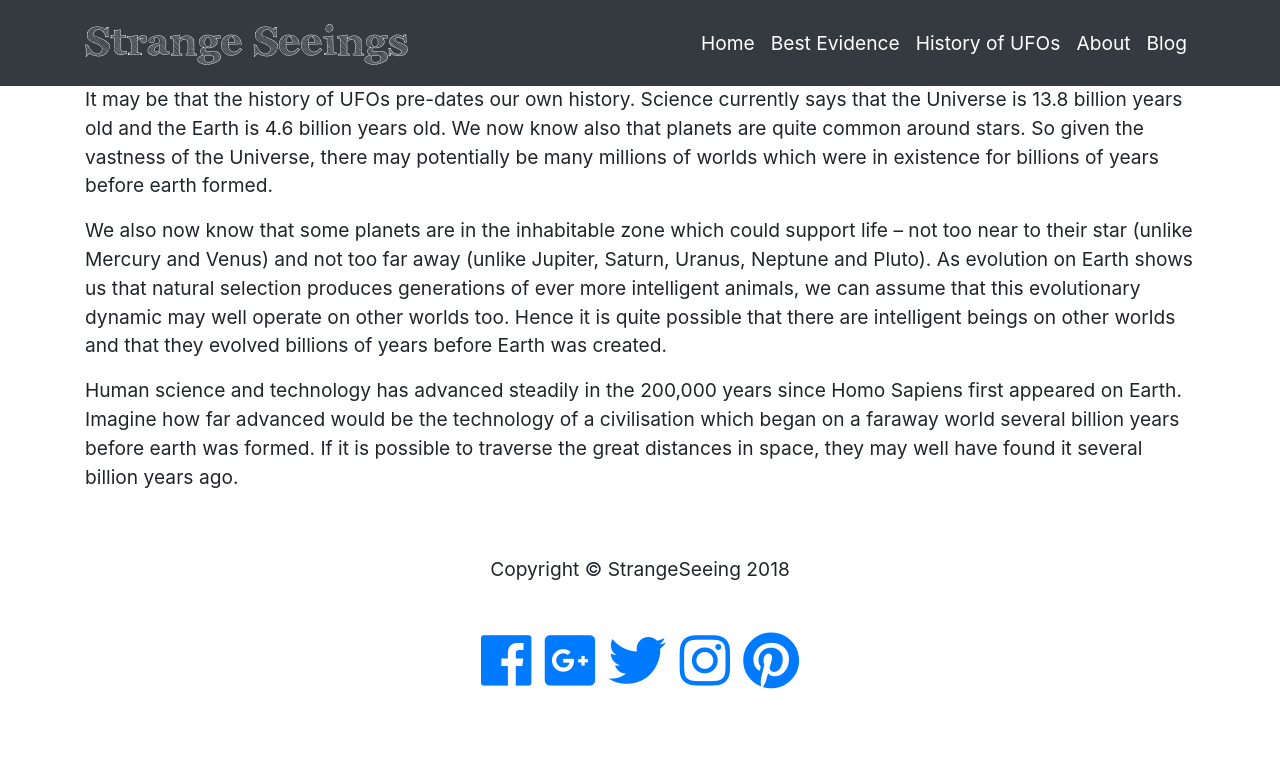
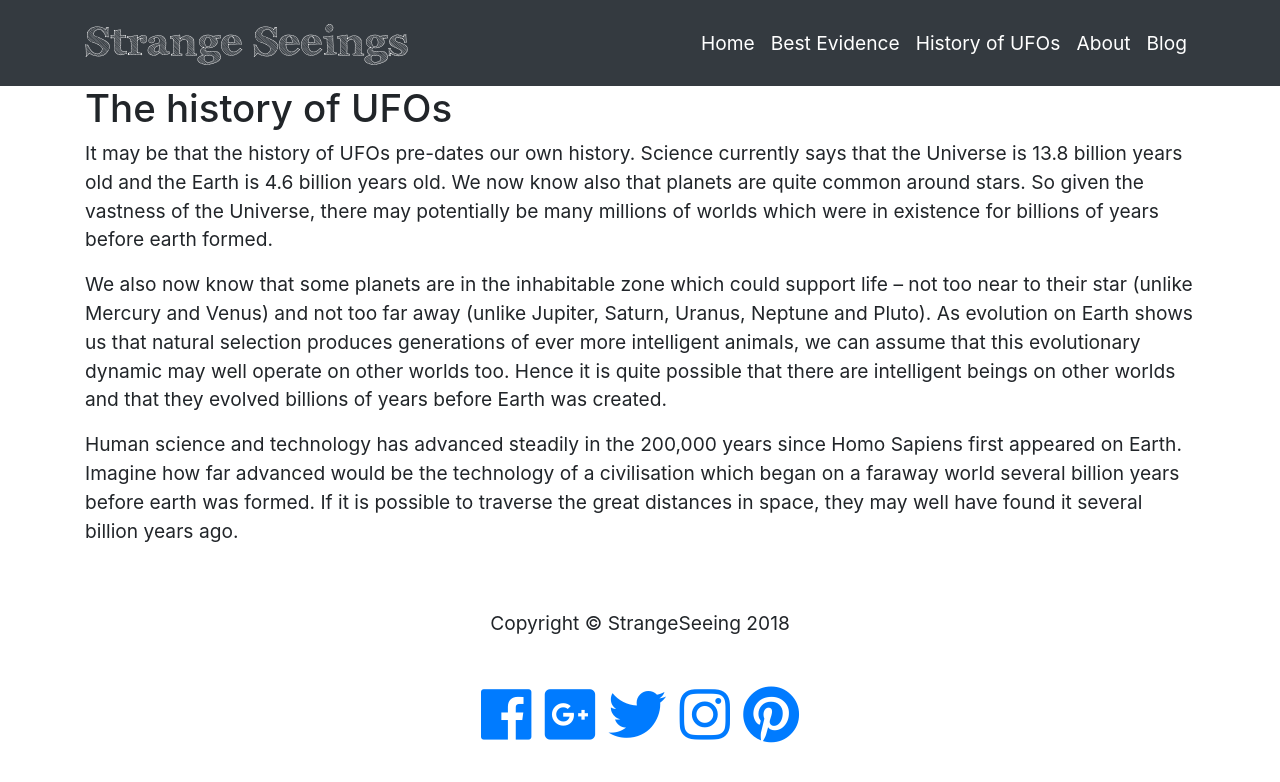
Before and after one commit to Grafrajohn/StrangeSeeing, a Jekyll site: the page built from history-of-UFOs.html, in a window 1280 px wide. Shown: the top 782 px of the page. Built offline with Jekyll 4.4.1, drawn with Linux system fonts in a browser that asks for light colours; nearby versions of some CDN libraries; some web fonts are replaced.

Commit message:
history of ufos

```diff
--- a/history-of-UFOs.html
+++ b/history-of-UFOs.html
@@ -4,6 +4,7 @@ title: History of UFOs
 description: The history of UFOs
 permalink: history-of-ufos.html
 ---
+<h1>The history of UFOs</h1>
 <p>It may be that the history of UFOs pre-dates our own history. Science currently says that the Universe is 13.8 billion years old and the Earth is 4.6 billion years old. We now know also that planets are quite common around stars. So given the vastness of the Universe, there may potentially be many millions of worlds which were in existence for billions of years before earth formed.</p>
 <p>We also now know that some planets are in the inhabitable zone which could support life – not too near to their star (unlike Mercury and Venus) and not too far away (unlike Jupiter, Saturn, Uranus, Neptune and Pluto). As evolution on Earth shows us that natural selection produces generations of ever more intelligent animals, we can assume that this evolutionary dynamic may well operate on other worlds too. Hence it is quite possible that there are intelligent beings on other worlds and that they evolved billions of years before Earth was created.</p>
 <p>Human science and technology has advanced steadily in the 200,000 years since Homo Sapiens first appeared on Earth. Imagine how far advanced would be the technology of a civilisation which began on a faraway world several billion years before earth was formed. If it is possible to traverse the great distances in space, they may well have found it several billion years ago.</p>
```
